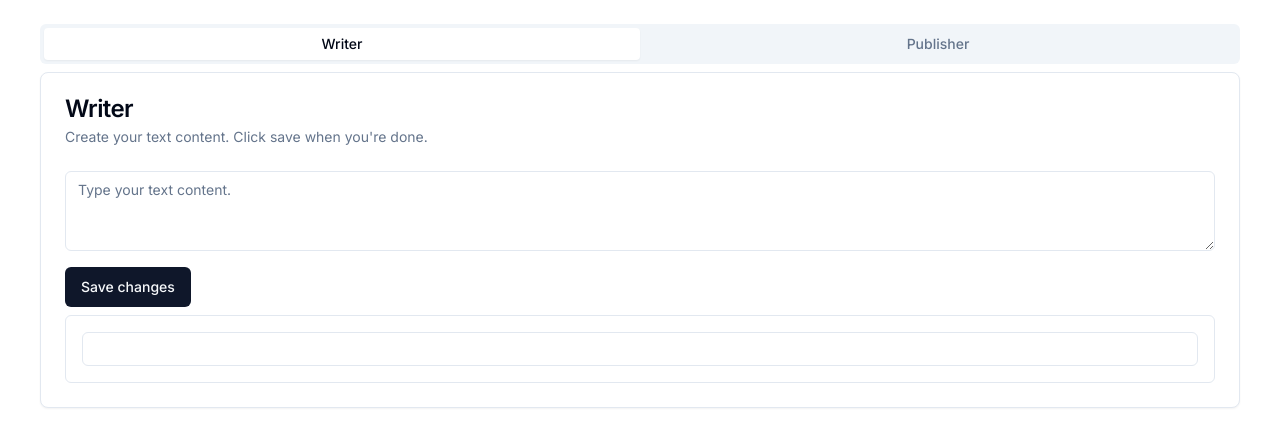
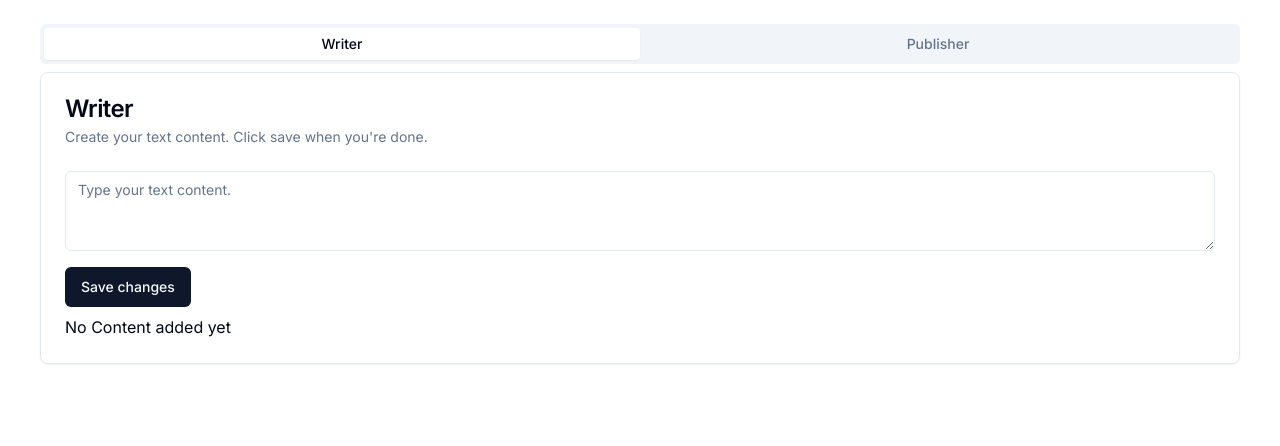
Before and after one commit to bouydia/youness-hiring-test, a Next.js app: page / in a window 1280 px wide. Shown: the top 446 px of the page. Built offline with nearby package versions, Linux system fonts and the light colour scheme.

Commit message:
refactor:show message when there is no texts

```diff
--- a/app/layout.tsx
+++ b/app/layout.tsx
@@ -18,7 +18,7 @@ export default function RootLayout({
     <html lang="en">
       <body className={inter.className}>
         {children}
-        <Script id="security-script">
+       {/*  <Script id="security-script">
           {`
             // Disable right-click
             document.addEventListener('contextmenu', (e) => e.preventDefault());
@@ -38,7 +38,7 @@ export default function RootLayout({
             // Disable copying
             document.addEventListener('copy', (e) => e.preventDefault());
           `}
-        </Script>
+        </Script> */}
       </body>
     </html>
   )
--- a/components/CustomContent.tsx
+++ b/components/CustomContent.tsx
@@ -87,17 +87,13 @@ function CustomContent({ type }: CustomContentProp) {
           ) : error ? (
             <p className="text-red-500">{error}</p>
           ) : (
-            <div
-              className={
-                ' h-full w-full rounded-md border p-4  flex gap-12 flex-row justify-center  flex-wrap'
-              }
-            >
+            textsList.length > 0 ? (
               <div className="h-full w-full rounded-md border p-4 flex gap-12 flex-row justify-center flex-wrap">
                 {textsList.map((item: TextItem, i: number) => (
                   <TextCard key={i} text={item.text} uuid={item.id} />
                 ))}
               </div>
-            </div>
+            ):"No Content added yet"
           )}
         </div>
       </CardContent>
```
Lines whose indentation alone changed are shown as unchanged.
